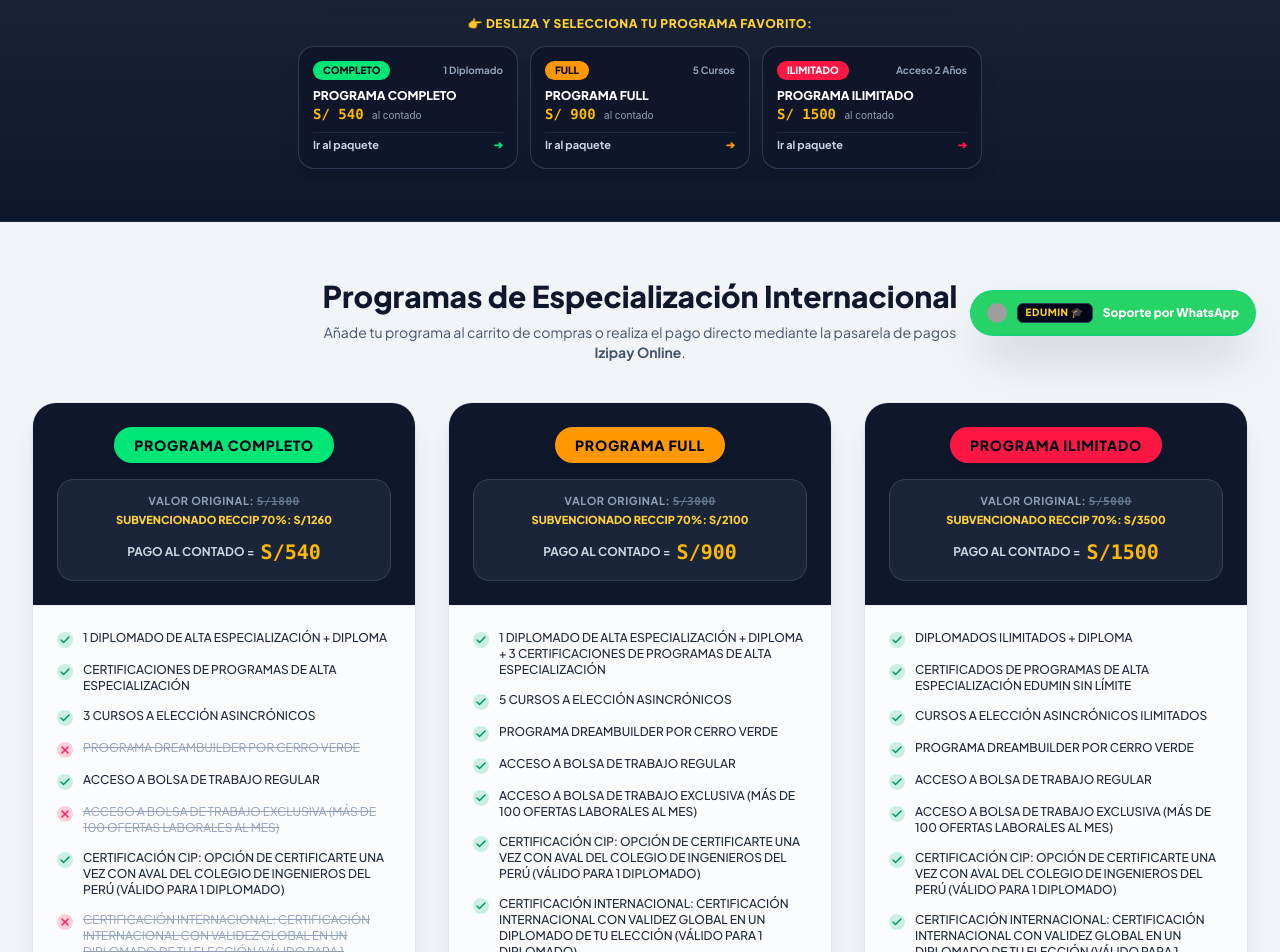
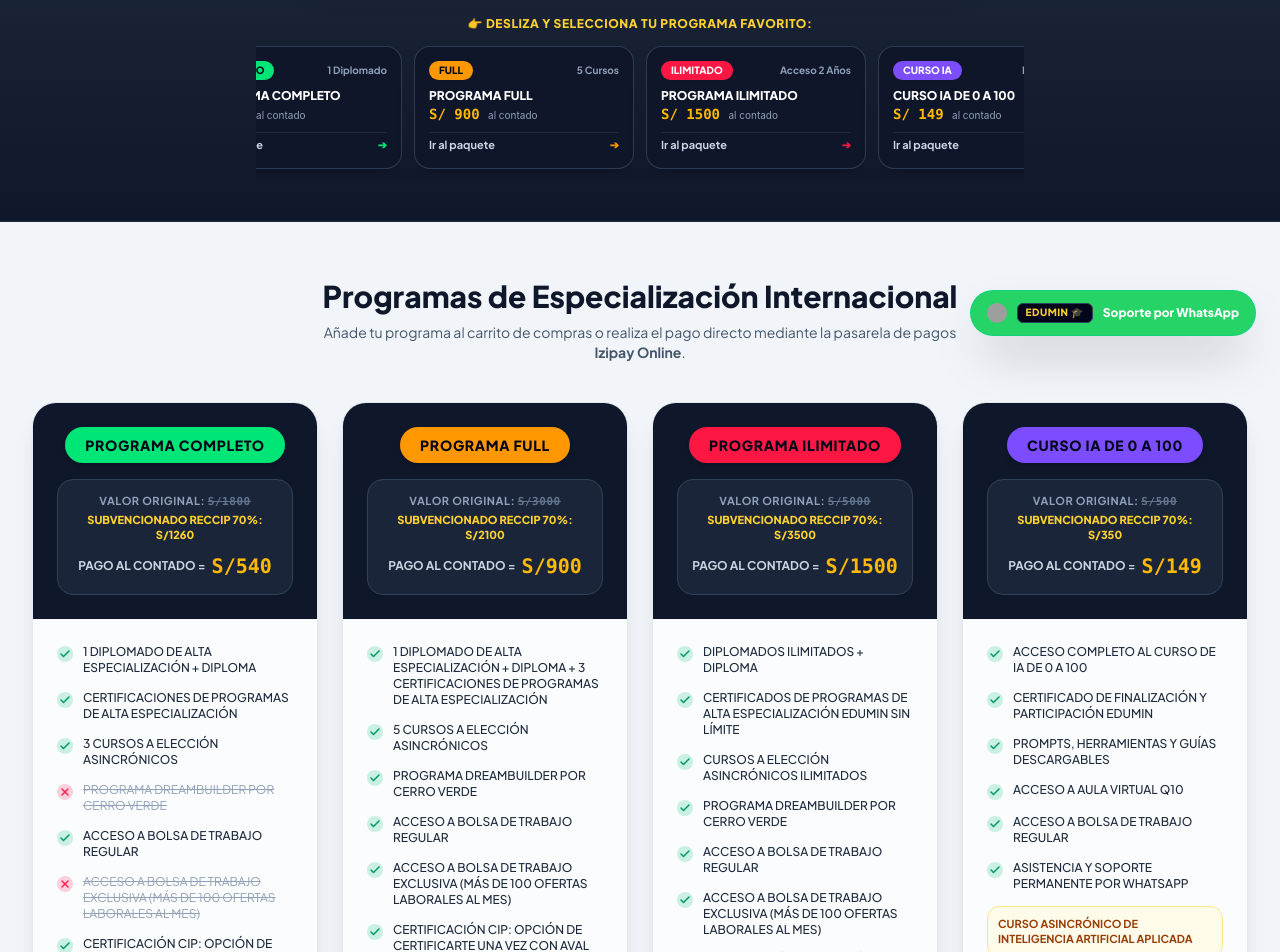
Before and after one commit to jefaturaacademica-ai/pasarela-pago-edumin, a React (Vite) app: page / in a window 1280 px wide. Shown: the part 440-1392 px from the top of the page. Built offline with nearby package versions, Linux system fonts and the light colour scheme; grey boxes are pictures that could not be loaded.

Commit message:
Add CURSO IA DE 0 A 100 package (S/ 149) and fix Krypton in-page voucher confirmation and loading overlay

```diff
--- a/src/App.jsx
+++ b/src/App.jsx
@@ -76,6 +76,23 @@ export default function App() {
         { text: 'ACCESO A BOLSA DE TRABAJO EXCLUSIVA (MÁS DE 100 OFERTAS LABORALES AL MES)', included: true },
         { text: 'CERTIFICACIÓN CIP: OPCIÓN DE CERTIFICARTE UNA VEZ CON AVAL DEL COLEGIO DE INGENIEROS DEL PERÚ (VÁLIDO PARA 1 DIPLOMADO)', included: true },
         { text: 'CERTIFICACIÓN INTERNACIONAL: CERTIFICACIÓN INTERNACIONAL CON VALIDEZ GLOBAL EN UN DIPLOMADO DE TU ELECCIÓN (VÁLIDO PARA 1 DIPLOMADO)', included: true },
+      ],
+    },
+    {
+      id: 'curso_ia',
+      title: 'CURSO IA DE 0 A 100',
+      badgeBg: 'bg-[#7c4dff]',
+      basePrice: 149,
+      originalPrice: 500,
+      note: 'CURSO ASINCRÓNICO DE INTELIGENCIA ARTIFICIAL APLICADA',
+      cuotaOptions: [],
+      items: [
+        { text: 'ACCESO COMPLETO AL CURSO DE IA DE 0 A 100', included: true },
+        { text: 'CERTIFICADO DE FINALIZACIÓN Y PARTICIPACIÓN EDUMIN', included: true },
+        { text: 'PROMPTS, HERRAMIENTAS Y GUÍAS DESCARGABLES', included: true },
+        { text: 'ACCESO A AULA VIRTUAL Q10', included: true },
+        { text: 'ACCESO A BOLSA DE TRABAJO REGULAR', included: true },
+        { text: 'ASISTENCIA Y SOPORTE PERMANENTE POR WHATSAPP', included: true },
       ],
     },
   ];
@@ -385,7 +402,7 @@ export default function App() {
             </p>
           </div>
 
-          <div className="grid grid-cols-1 md:grid-cols-3 gap-8 items-stretch">
+          <div className="grid grid-cols-1 md:grid-cols-2 lg:grid-cols-4 gap-6 items-stretch">
             {packages.map((pkg) => (
               <div key={pkg.id} id={`package-${pkg.id}`} className="scroll-mt-28 flex flex-col">
                 <PackageCard
--- a/src/components/AdminPanelModal.jsx
+++ b/src/components/AdminPanelModal.jsx
@@ -53,6 +53,7 @@ export default function AdminPanelModal({
     if (type === 'PROGRAMA COMPLETO') amount = 540;
     else if (type === 'PROGRAMA FULL') amount = 900;
     else if (type === 'PROGRAMA ILIMITADO') amount = 1500;
+    else if (type === 'CURSO IA DE 0 A 100') amount = 149;
     else if (type === 'OTROS') amount = 120;
 
     setCustomLinkData({
@@ -252,6 +253,7 @@ export default function AdminPanelModal({
                   <option value="PROGRAMA COMPLETO">PROGRAMA COMPLETO (S/ 540)</option>
                   <option value="PROGRAMA FULL">PROGRAMA FULL (S/ 900)</option>
                   <option value="PROGRAMA ILIMITADO">PROGRAMA ILIMITADO (S/ 1500)</option>
+                  <option value="CURSO IA DE 0 A 100">CURSO IA DE 0 A 100 (S/ 149)</option>
                   <option value="OTROS">OTROS (Escribir concepto manual)</option>
                 </select>
               </div>
--- a/src/components/HeaderBanner.jsx
+++ b/src/components/HeaderBanner.jsx
@@ -141,6 +141,31 @@ export default function HeaderBanner({ onOpenAdminPanel }) {
               </div>
             </button>
 
+            {/* Package 4: Curso IA de 0 a 100 */}
+            <button
+              onClick={() => scrollToPackage('curso_ia')}
+              className="snap-center shrink-0 w-[240px] sm:w-[220px] bg-slate-900/95 hover:bg-slate-800 border border-slate-700/90 hover:border-[#7c4dff]/60 p-3.5 rounded-2xl transition-all shadow-xl cursor-pointer group text-left space-y-2 active:scale-95"
+            >
+              <div className="flex items-center justify-between">
+                <span className="px-2.5 py-0.5 rounded-full bg-[#7c4dff] text-white text-[10px] font-black uppercase shadow-xs">
+                  CURSO IA
+                </span>
+                <span className="text-[10px] text-slate-400 font-bold">IA de 0 a 100</span>
+              </div>
+              <div>
+                <p className="text-xs font-black text-white group-hover:text-[#7c4dff] transition-colors">
+                  CURSO IA DE 0 A 100
+                </p>
+                <p className="text-sm font-black font-mono text-amber-400">
+                  S/ 149 <span className="text-[10px] text-slate-400 font-normal font-sans">al contado</span>
+                </p>
+              </div>
+              <div className="pt-1 flex items-center justify-between text-[11px] font-bold text-slate-300 group-hover:text-white border-t border-slate-800">
+                <span>Ir al paquete</span>
+                <span className="text-[#7c4dff]">➔</span>
+              </div>
+            </button>
+
           </div>
         </div>
 
--- a/src/components/IzipayCheckoutModal.jsx
+++ b/src/components/IzipayCheckoutModal.jsx
@@ -314,8 +314,7 @@ export default function IzipayCheckoutModal({
           if (window.KR && typeof window.KR.setFormConfig === 'function') {
             window.KR.setFormConfig({
               'kr-form-token': tokenRes.formToken,
-              'kr-public-key': pKey,
-              'kr-post-url-success': window.location.origin + '/payment-success'
+              'kr-public-key': pKey
             });
 
             // Listen to form submit start event in Krypton SDK
--- a/src/utils/diplomadosData.js
+++ b/src/utils/diplomadosData.js
@@ -1,4 +1,5 @@
 export const DIPLOMADOS_LIST = [
+  "CURSO DE IA DE 0 A 100",
   "DERECHO MINERO",
   "ESPECIALISTA EN COMERCIO INTERNACIONAL: GESTIÓN ADUANERA Y LOGÍSTICA",
   "GEOLOGIA MINERA",
```
